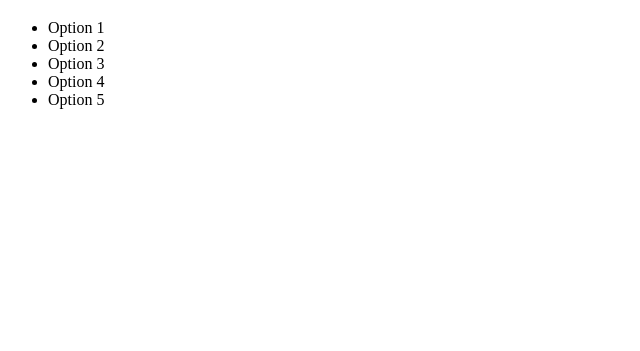
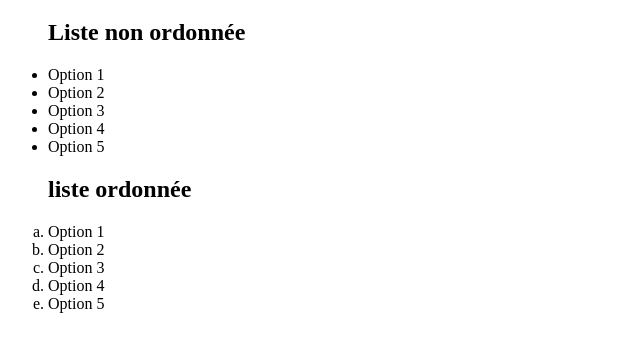
Before and after one commit to LVannebenne/vtbox, a plain HTML site: page index.html in a window 1280 px wide. Shown: the part 61-412 px from the top of the page, without its empty margins (0-640 px from the left). Drawn offline with Linux system fonts and the light colour scheme.

Commit message:
adding list

```diff
--- a/index.html
+++ b/index.html
@@ -10,12 +10,21 @@
     <div id="container-fluid">
         <h1>Ceci est un titre</h1>
         <ul>
+            <h2>Liste non ordonnée</h2>
             <li>Option 1</li>
             <li>Option 2</li>
             <li>Option 3</li>
             <li>Option 4</li>
             <li>Option 5</li>
         </ul>
+        <ol type="a">
+            <h2>liste ordonnée</h2>
+            <li>Option 1</li>
+            <li>Option 2</li>
+            <li>Option 3</li>
+            <li>Option 4</li>
+            <li>Option 5</li>
+        </ol>
     </div>
 </body>
 </html>
```
